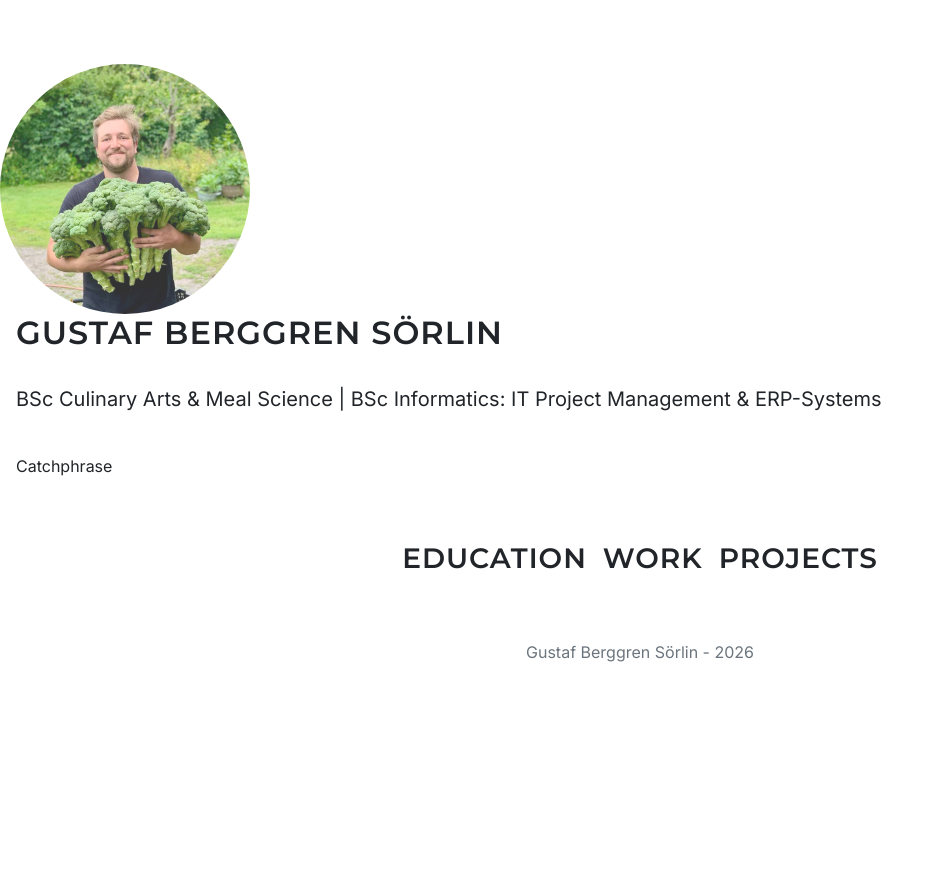
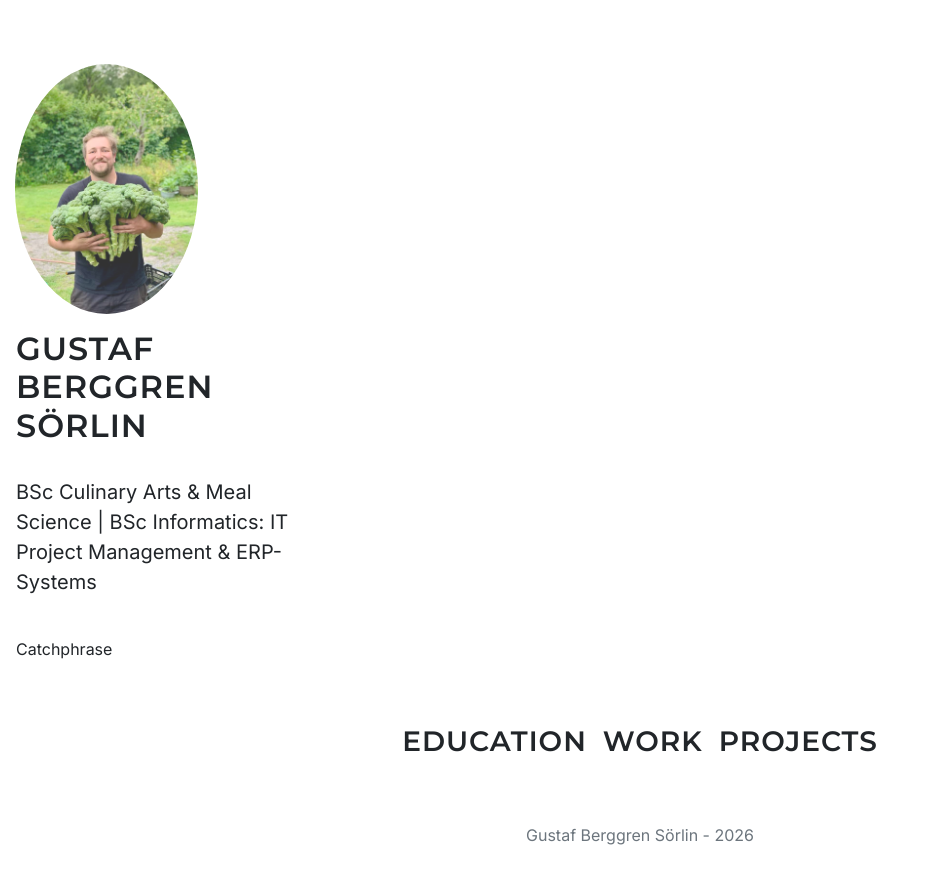
Before and after one commit to gbrggrn/gbrggrn.github.io, a Jekyll site: the page built from index.html, in a window 1280 px wide. Shown: the top 884 px of the page, without its empty margins (0-944 px from the left). Built offline with Jekyll 4.4.1, drawn with Linux system fonts in a browser that asks for light colours.

Commit message:
Update default.html

```diff
--- a/_layouts/default.html
+++ b/_layouts/default.html
@@ -16,8 +16,8 @@
 
   <header class="py-5 custom-header">
     <div>
-      <img src="{{ '/assets/images/GustafResumeImg.jpg' || relative_url }}" alt="Gustaf Berggren Sörlin" class="profile-img mt-3"/>
-      <div class="px-3">
+      <img src="{{ '/assets/images/GustafResumeImg.jpg' || relative_url }}" alt="Gustaf Berggren Sörlin" class="profile-img mt-3 col-md-2"/>
+      <div class="px-3 mt-3 col-md-3">
         <h2>Gustaf Berggren Sörlin</h2><br>
         <p class="lead">BSc Culinary Arts & Meal Science | BSc Informatics: IT Project Management & ERP-Systems</p><br>
         <p>Catchphrase</p>
```
